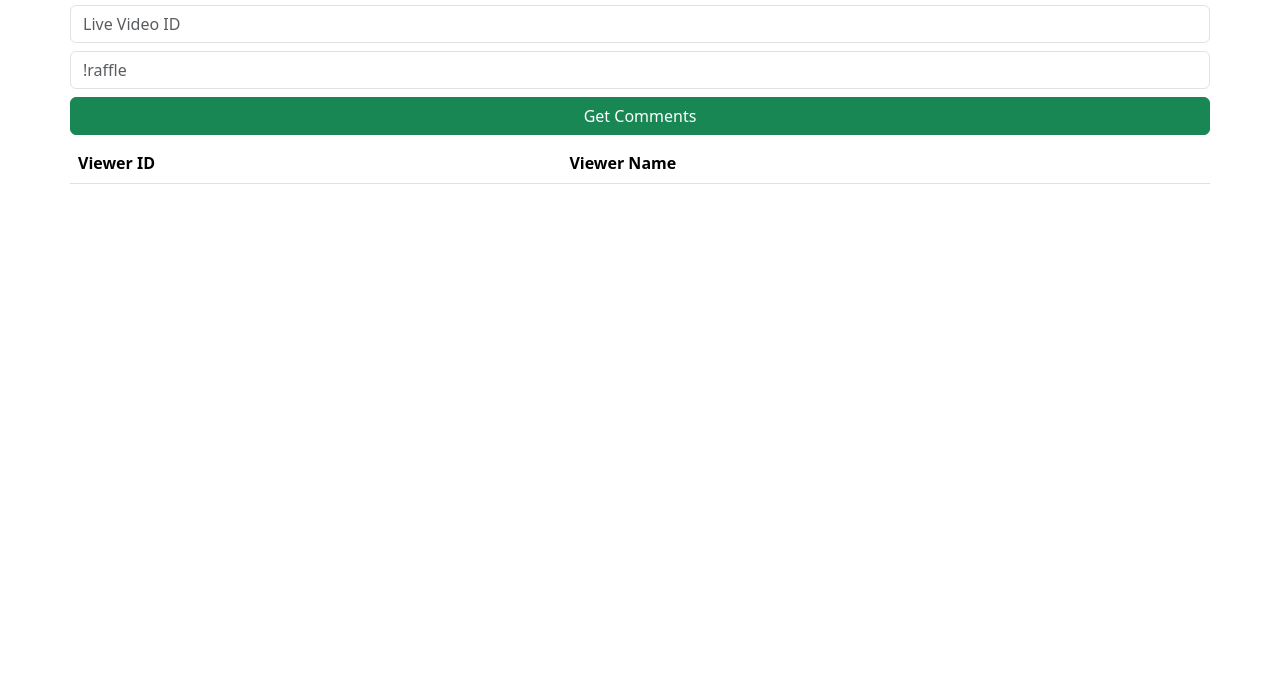
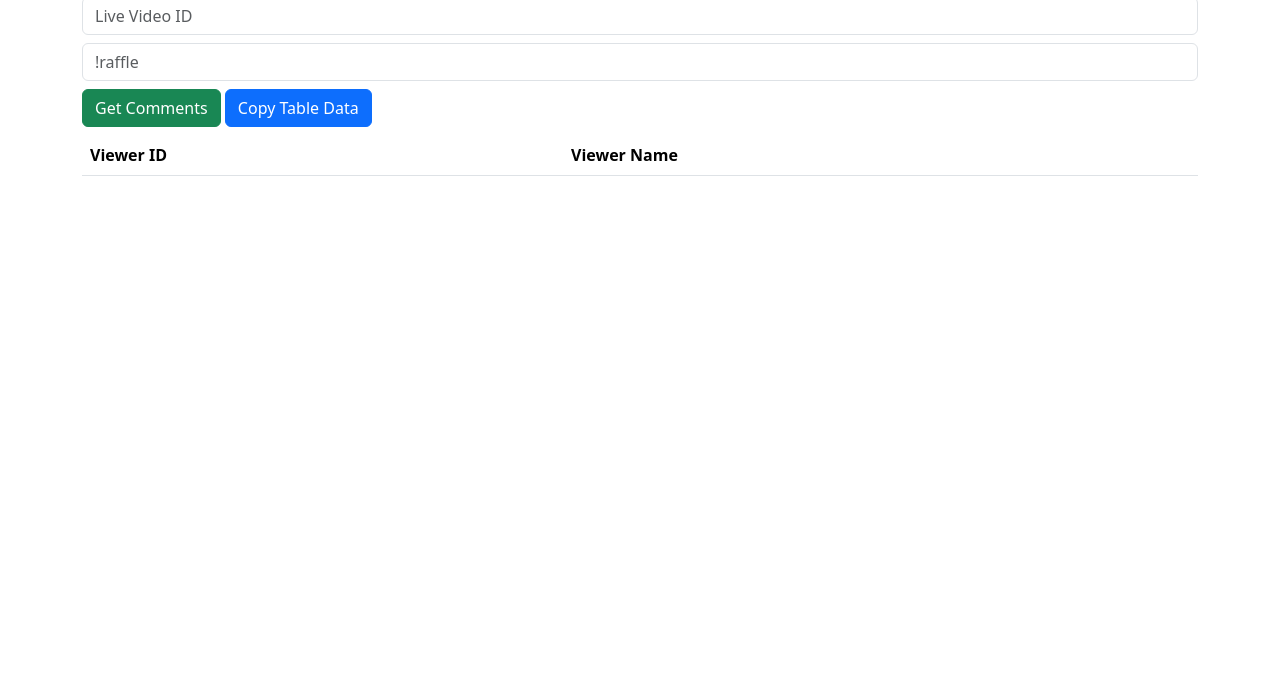
Before and after one commit to arzlo/facebook-getComments, a plain HTML site: page index.html in a window 1280 px wide. Shown: the part 105-800 px from the top of the page. Drawn offline with nearby package versions, Linux system fonts and the light colour scheme.

Commit message:
Added Copy Table

```diff
--- a/app.js
+++ b/app.js
@@ -45,3 +45,11 @@ document.getElementById('getComments').addEventListener('click', () => {
     liveVideoId = document.getElementById("liveVideoId").value
     updateCommentPool();
 });
+
+function copytable(el) {
+    var urlField = document.getElementById(el)
+    var range = document.createRange()
+    range.selectNode(urlField)
+    window.getSelection().addRange(range)
+    document.execCommand('copy')
+}
--- a/index.html
+++ b/index.html
@@ -8,13 +8,22 @@
 </head>
 <body>
     <div class="container">
-        <div class="d-flex justify-content-center">
             <div class="row">
+                <div class="col col-lg-12">
                     <h1>Facebook Live Comments</h1>
                     <input class="form-control mt-2" type="password" id="accessToken" placeholder="Access Token" />
                     <input class="form-control mt-2" type="password" id="liveVideoId" placeholder="Live Video ID" />
                     <input class="form-control mt-2" type="text" id="wordFilter" placeholder="!raffle" />
-                <button class="btn btn-success mt-2 mb-2" id="getComments">Get Comments</button>
+                </div>
+            </div>
+            <div class="row">
+                <div class="col col-lg-12">
+                    <button type="button" class="btn btn-success mt-2 mb-2" id="getComments">Get Comments</button>
+                    <button type="button" class="btn btn-primary mt-2 mb-2" id="copyTable" onClick="copytable('commentPool')">Copy Table Data</button>
+                </div>
+            </div>
+            <div class="row">
+                <div class="col col-lg-12">
                     <table class="table" id="commentPool">
                         <thead>
                             <tr>
@@ -29,6 +38,7 @@
                 </div>
             </div>
         </div>
+    </div>
     <script src="https://cdn.jsdelivr.net/npm/bootstrap@5.3.3/dist/js/bootstrap.bundle.min.js" integrity="sha384-YvpcrYf0tY3lHB60NNkmXc5s9fDVZLESaAA55NDzOxhy9GkcIdslK1eN7N6jIeHz" crossorigin="anonymous"></script>
     <script src="app.js"></script>
 </body>
```
Lines whose indentation alone changed are shown as unchanged.
